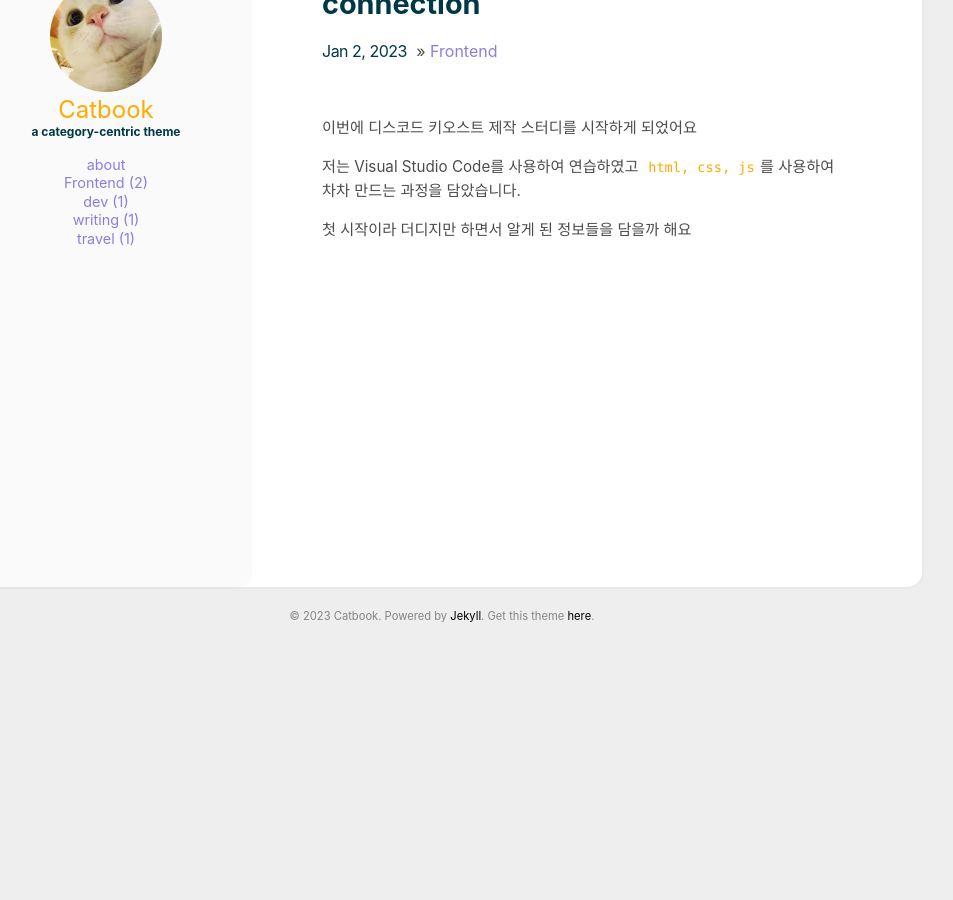
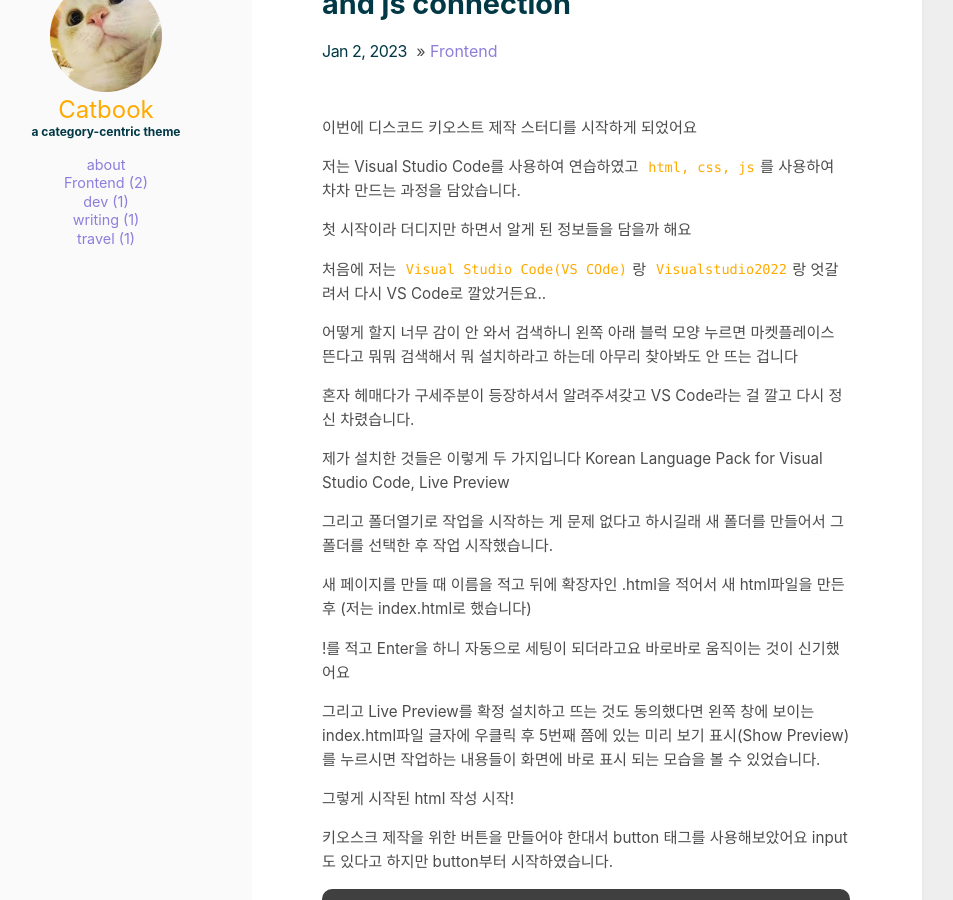
Before and after one commit to SeungYeon04/SeungYeon04.github.io, a Jekyll site: the page built from _posts/2023-01-02-kiosk1.md, in a window 1280 px wide and 900 px high, scrolled down 200 px. Shown: the whole window, without its empty margins (198-1151 px from the left). Built offline with Jekyll 4.4.1, drawn with Linux system fonts in a browser that asks for light colours; before the commit the page ends 922 px from its top, so only the background shows below that; some of the changed text lies outside the part shown.

Commit message:
Update 2023-01-02-kiosk1.md

````diff
--- a/_posts/2023-01-02-kiosk1.md
+++ b/_posts/2023-01-02-kiosk1.md
@@ -1,5 +1,5 @@
 ---
-title: kiosk step1 html settings js connection
+title: kiosk step1 html installation settings and js connection
 categories: [Frontend]
 comments: true
 ---
@@ -14,3 +14,87 @@ comments: true
 
 첫 시작이라 더디지만
 하면서 알게 된 정보들을 담을까 해요
+
+
+처음에 저는 `Visual Studio Code(VS COde)`랑
+`Visualstudio2022`랑 엇갈려서
+다시 VS Code로 깔았거든요..
+
+어떻게 할지 너무 감이 안 와서 검색하니
+왼쪽 아래 블럭 모양 누르면 마켓플레이스 뜬다고
+뭐뭐 검색해서 뭐 설치하라고 하는데
+아무리 찾아봐도 안 뜨는 겁니다
+
+혼자 헤매다가 구세주분이 등장하셔서 알려주셔갖고
+VS Code라는 걸 깔고 다시 정신 차렸습니다.
+
+
+제가 설치한 것들은 이렇게 두 가지입니다
+Korean Language Pack for Visual Studio Code, Live Preview
+
+그리고 폴더열기로 작업을 시작하는 게 문제 없다고 하시길래
+새 폴더를 만들어서 그 폴더를 선택한 후 작업 시작했습니다.
+
+새 페이지를 만들 때 이름을 적고 뒤에 확장자인
+.html을 적어서 새 html파일을 만든 후
+(저는 index.html로 했습니다)
+
+!를 적고 Enter을 하니 자동으로 세팅이 되더라고요
+바로바로 움직이는 것이 신기했어요
+
+
+그리고 Live Preview를 확정 설치하고 뜨는 것도 동의했다면
+왼쪽 창에 보이는 index.html파일 글자에 우클릭 후
+5번째 쯤에 있는 미리 보기 표시(Show Preview)를 누르시면
+작업하는 내용들이 화면에 바로 표시 되는 모습을 볼 수 있었습니다.
+
+
+그렇게 시작된 html 작성 시작!
+
+키오스크 제작을 위한 버튼을 만들어야 한대서
+button 태그를 사용해보았어요
+input도 있다고 하지만 button부터 시작하였습니다.
+
+
+
+```
+<body>
+<div class="butto">
+
+        <button type="button" class="yami" id="hw">먹고 가기</button>
+        <button type="button" class="take" id="hh">들고 가기</button>
+    </div>
+</body>
+```
+
+
+버튼을 이렇게 만들고 창을 이동하게 만들었어요
+js를 이용하여 만들라고 되어있네요
+
+```
+const Yami = document.querySelector(".yami");
+const Take = document.querySelector(".take");
+
+//이벤트 리스너 추가
+Yami.addEventListener('click', moveToOrder);
+Take.addEventListener('click', moveToOrder);
+
+//페이지 이동 함수
+function moveToOrder() {
+    console.log ("페이지 이동"); //콘솔 출력
+    location.href = "./order.html";
+}
+
+```
+
+사실 언어를 생 모르는 판이라
+배껴서 적으며 이해하려고 노력했어요!
+
+그래도 확신이 든 부분은 함수를 이용해서
+``location.href = "./order.html";``
+이 페이지를 이동하는 메서드를 쓴다는 점이다.
+
+확인하니 document.querySelector(".class/#id")
+이건 js에서 요소를 선택하는 선택자고
+click이란 이벤트로 order.htm로 이동하게 해주는 게
+eventListener라는 겁니다.
````
